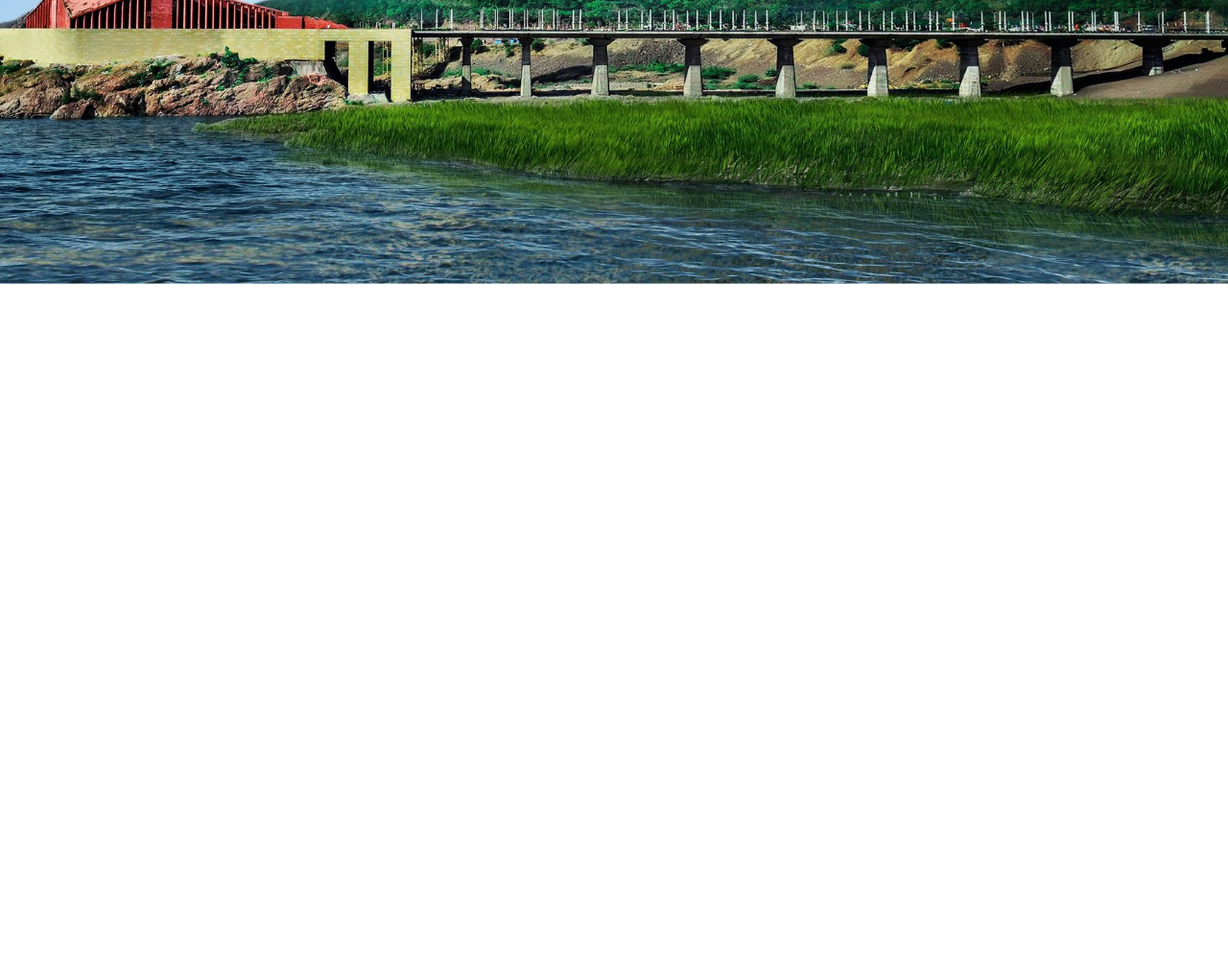
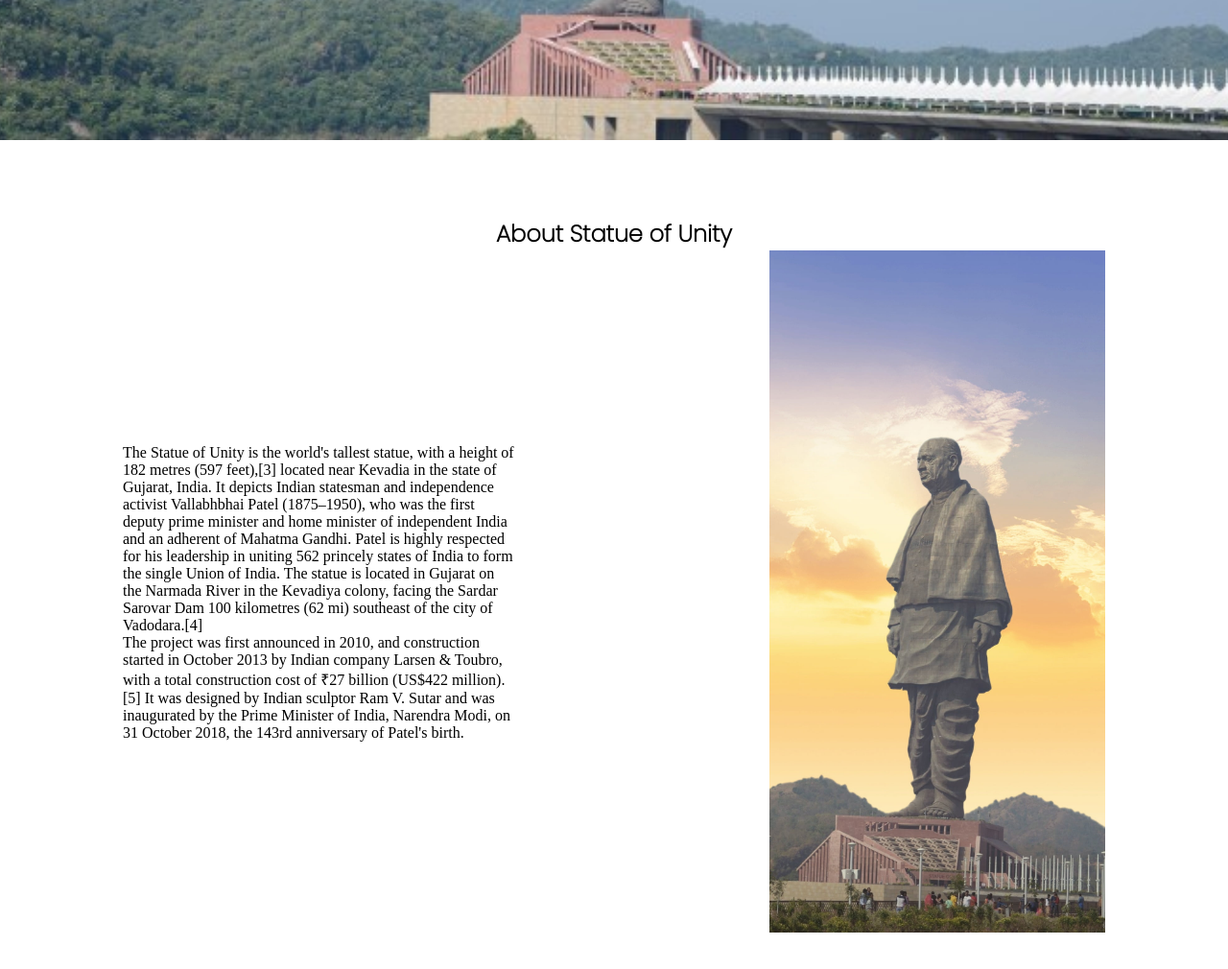
Before and after one commit to SimejiyaAkshat/statueofunity, a plain HTML site: page index.html in a window 1280 px wide. Shown: the part 654-1664 px from the top of the page at 96% size. Before the commit the page ends 954 px from the top, so only its background shows below. Drawn offline with Linux system fonts and the light colour scheme.

Commit message:
About section of Page
Styling and Content for about section of page.

```diff
--- a/index.html
+++ b/index.html
@@ -37,10 +37,24 @@
             </div>
 
             <div class="hero-bg">
-                <img src="images/hero-img2.jpg" alt="">
+                <img src="images/hero-img3.jpg" alt="">
             </div>
         </div>
     </main>
 
+    <section id="About">
+        <h1>About Statue of Unity</h1>
+        <div class="abt-wrapper">
+            <div class="abt-content">
+                The Statue of Unity is the world's tallest statue, with a height of 182 metres (597 feet),[3] located near Kevadia in the state of Gujarat, India. It depicts Indian statesman and independence activist Vallabhbhai Patel (1875–1950), who was the first deputy prime minister and home minister of independent India and an adherent of Mahatma Gandhi. Patel is highly respected for his leadership in uniting 562 princely states of India to form the single Union of India. The statue is located in Gujarat on the Narmada River in the Kevadiya colony, facing the Sardar Sarovar Dam 100 kilometres (62 mi) southeast of the city of Vadodara.[4]
+                <br>The project was first announced in 2010, and construction started in October 2013 by Indian company Larsen & Toubro, with a total construction cost of ₹27 billion (US$422 million).[5] It was designed by Indian sculptor Ram V. Sutar and was inaugurated by the Prime Minister of India, Narendra Modi, on 31 October 2018, the 143rd anniversary of Patel's birth.
+            </div>
+
+            <div class="abt-image">
+                <img src="images/peakpx.jpg" alt="Statue of Unity">
+            </div>
+        </div>
+    </section>
+
 </body>
 </html>
--- a/styles.css
+++ b/styles.css
@@ -7,6 +7,7 @@
 * {
     margin: 0;
     padding: 0;
+    scroll-behavior: smooth;
 }
 
 body {
@@ -86,7 +87,6 @@ main .hero {
     width: 100%;
     height: 100%;
     z-index: -2;
-    top: 150px;
 }
 
 .hero-bg img {
@@ -105,3 +105,43 @@ main .hero {
     text-align: center;
     font-family: 'Poppins', sans-serif;
 }
+
+section {
+    max-width: 1350px;
+    width: 80%;
+    margin: 80px auto;
+}
+
+section h1 {
+    font-size: 24px;
+    font-family: 'Poppins', sans-serif;
+    text-align: center;
+}
+
+section p {
+    font-size: 14px;
+    font-family: 'Poppins', sans-serif;
+    text-align: left;
+}
+
+.abt-wrapper {
+    display: flex;
+    flex-direction: row;
+    justify-content: space-between;
+    align-items: center;
+}
+
+.abt-wrapper .abt-content {
+    width: 40%;
+}
+
+.abt-wrapper .abt-image {
+    max-width: 350px;
+    height: auto;
+}
+
+.abt-image img {
+    width: 100%;
+    height: 100%;
+    object-fit: cover;
+}
```
Also changed, not shown: images/hero-img.jpg (added), images/hero-img3.jpg (added), images/peakpx.jpg (added).
